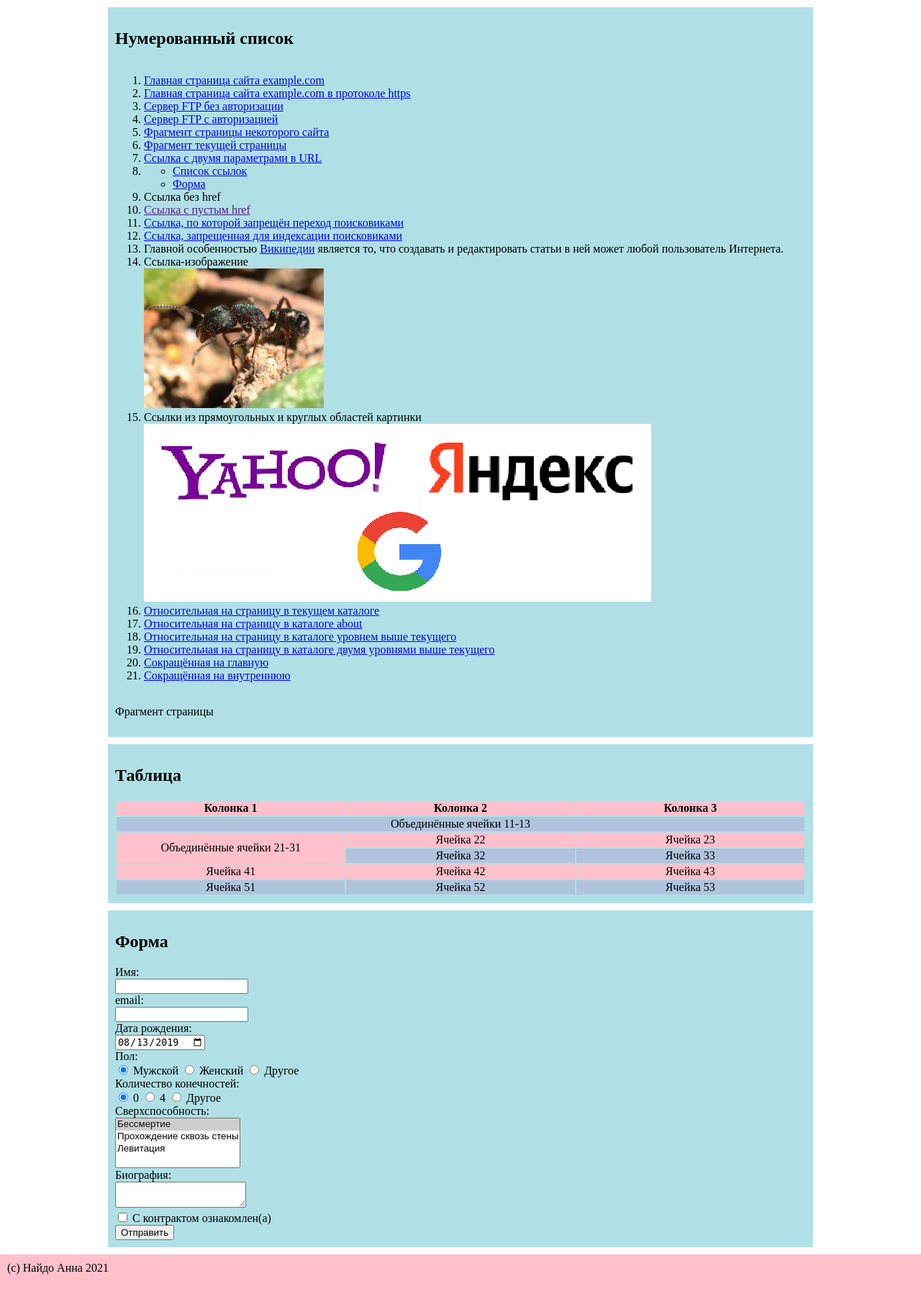
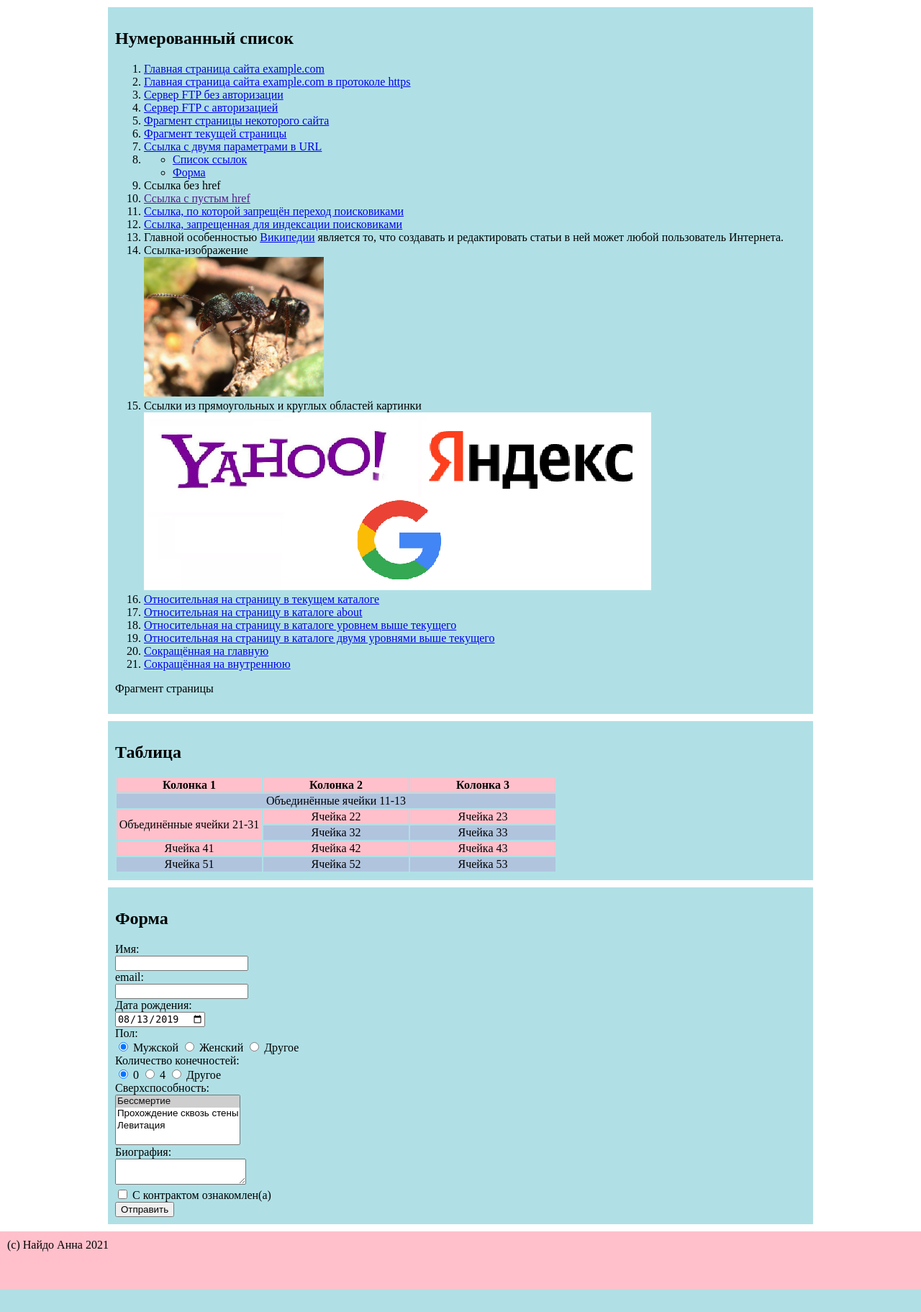
Before and after one commit to reizei1510/reizei1510.github.io, a PHP site: page /index3.html in a window 1280 px wide. Shown: the part 236-2059 px from the top of the page at 72% size. After the commit the page ends 2027 px from the top, so only its background shows below. Run offline with PHP 8.4, Linux system fonts and the light colour scheme.

Commit message:
Update style3.css

```diff
--- a/style3.css
+++ b/style3.css
@@ -32,7 +32,7 @@
   text-align: center;
 }
 
-.nav_text {
+.menu_text {
   margin-right:30px;
   display: inline;
 }
@@ -40,8 +40,6 @@
 .content {
   max-width:960px;
   background-color:#B0E0E6;
-  display: flex;
-  flex-direction: column;
   margin: 0 auto;
   margin-top: 10px;
   padding:10px;
@@ -65,8 +63,6 @@
   height:60px;
   max-width:100%;
   background-color:#FFC0CB;
-  display: flex;
-  flex-direction: column;
   padding: 10px;
   margin-top: 10px;
 }
```
